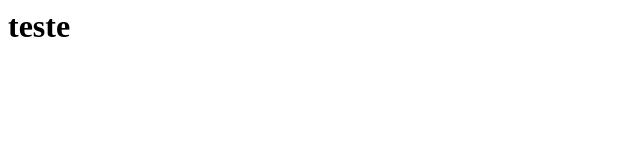
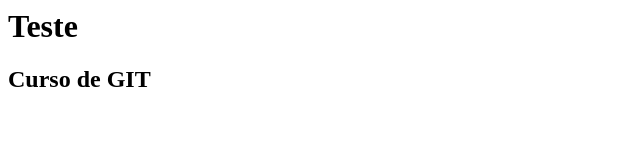
Before and after one commit to hevanderson/alura-git, a plain HTML site: page index.html in a window 1280 px wide. Shown: the whole page, without its empty margins (0-640 px from the left). Drawn offline with Linux system fonts and the light colour scheme.

Commit message:
adicionado header H2 no arquivo

```diff
--- a/index.html
+++ b/index.html
@@ -1,3 +1,4 @@
 <html>
-	<h1>teste</h1>
+	<h1>Teste</h1>
+	<h2>Curso de GIT</h2>
 </html>
```
